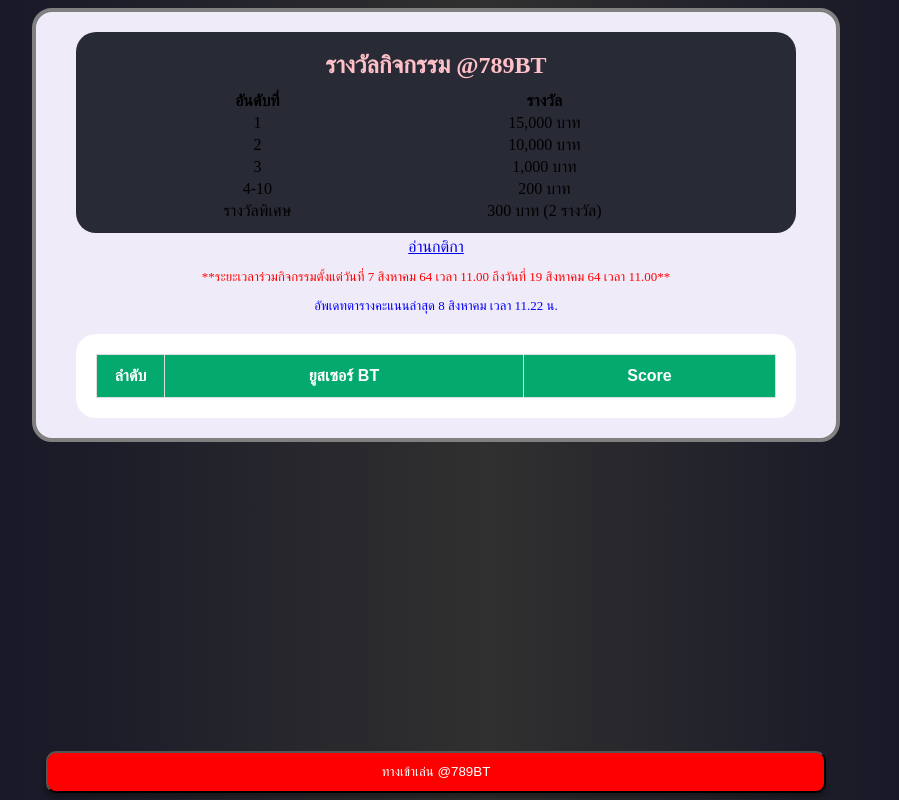
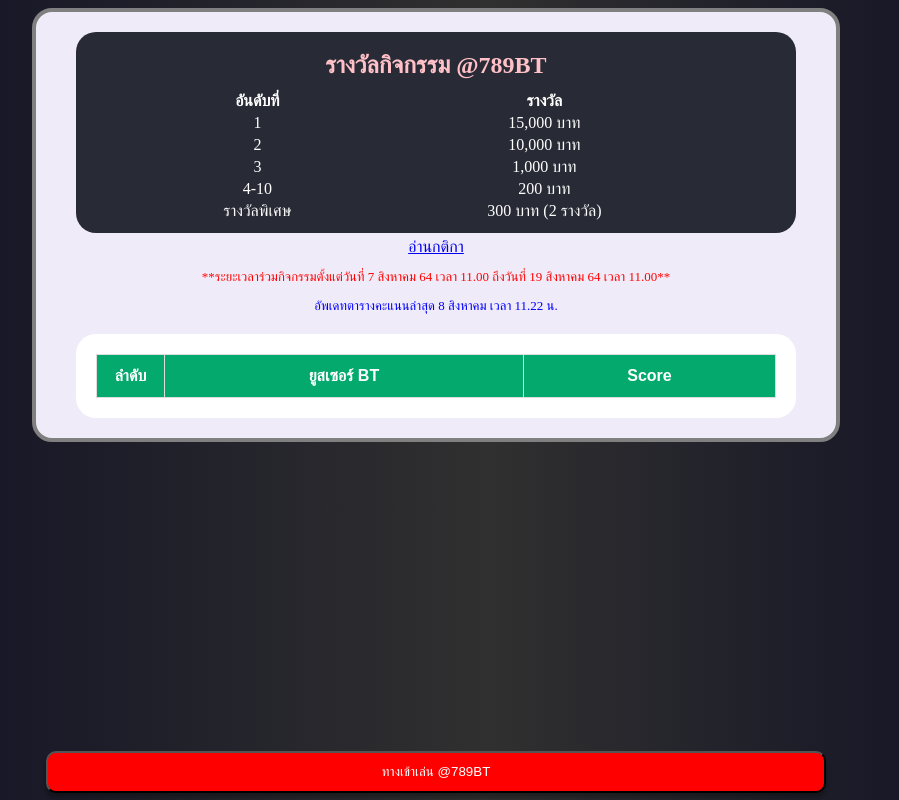
Before and after one commit to 789better/btscore, a website: page index.html in a window 1280 px wide. Shown: the whole page, without its empty margins (204-1103 px from the left). Drawn offline with nearby package versions, Linux system fonts and the light colour scheme; no server answers.

Commit message:
1 file modified

```diff
--- a/index.html
+++ b/index.html
@@ -25,28 +25,28 @@
             <h2>รางวัลกิจกรรม @789BT</h2>
             <table style="text-align:center;width:80%;margin:auto;">
               <tr>
-              <th style="text-align:center;">อันดับที่</th>
-              <th style="text-align:center;">รางวัล</th>
+              <th style="text-align:center;color:white;">อันดับที่</th>
+              <th style="text-align:center;color:white;">รางวัล</th>
               </tr>
               <tr>
-                <td style="text-align:center;">1</td>
-                <td style="text-align:center;">15,000 บาท</td>
+                <td style="text-align:center;color:white;">1</td>
+                <td style="text-align:center;color:white;">15,000 บาท</td>
               </tr>
               <tr>
-                <td style="text-align:center;">2</td>
-                <td style="text-align:center;">10,000 บาท</td>
+                <td style="text-align:center;color:white;">2</td>
+                <td style="text-align:center;color:white;">10,000 บาท</td>
               </tr>
               <tr>
-                <td style="text-align:center;">3</td>
-                <td style="text-align:center;">1,000 บาท</td>
+                <td style="text-align:center;color:white;">3</td>
+                <td style="text-align:center;color:white;">1,000 บาท</td>
               </tr>
               <tr>
-                <td style="text-align:center;">4-10</td>
-                <td style="text-align:center;">200 บาท</td>
+                <td style="text-align:center;color:white;">4-10</td>
+                <td style="text-align:center;color:white;">200 บาท</td>
               </tr>
               <tr>
-                <td style="text-align:center;">รางวัลพิเศษ</td>
-                <td style="text-align:center;">300 บาท (2 รางวัล)</td>
+                <td style="text-align:center;color:white;">รางวัลพิเศษ</td>
+                <td style="text-align:center;color:white;">300 บาท (2 รางวัล)</td>
               </tr>
             </table>
           </div>
@@ -78,7 +78,7 @@
 
 
       <p style="text-align:center;color:red;font-size:small;">**ระยะเวลาร่วมกิจกรรมตั้งแต่วันที่ 7 สิงหาคม 64 เวลา 11.00 ถึงวันที่ 19 สิงหาคม 64 เวลา 11.00**</p>
-      <p style="text-align:center;color:blue;font-size:small;">อัพเดทตารางคะแนนล่าสุด 8 สิงหาคม เวลา 11.22 น.</p>
+      <p style="text-align:center;color:blue;font-size:small;" class="update">อัพเดทตารางคะแนนล่าสุด 8 สิงหาคม เวลา 11.22 น.</p>
       <div class="searchf">
         <input type="text" id="user" name="user" placeholder="กรอก User btxx">
         <button class="button surf">ค้นหา</button>
```
